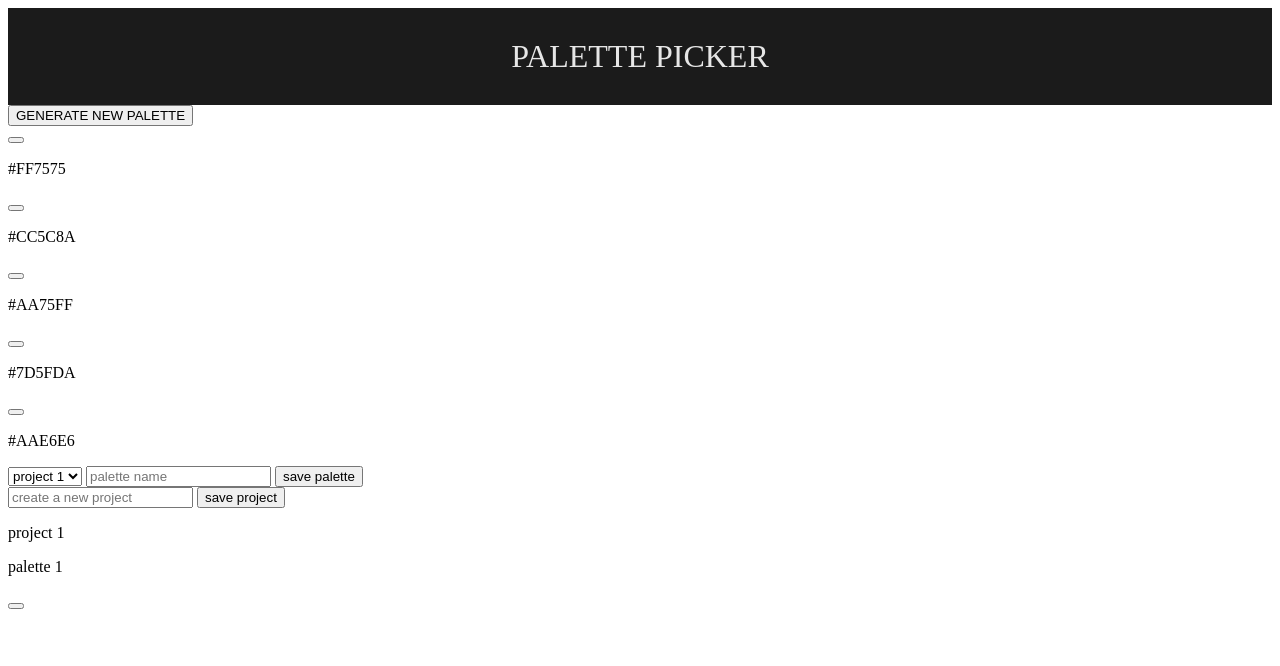
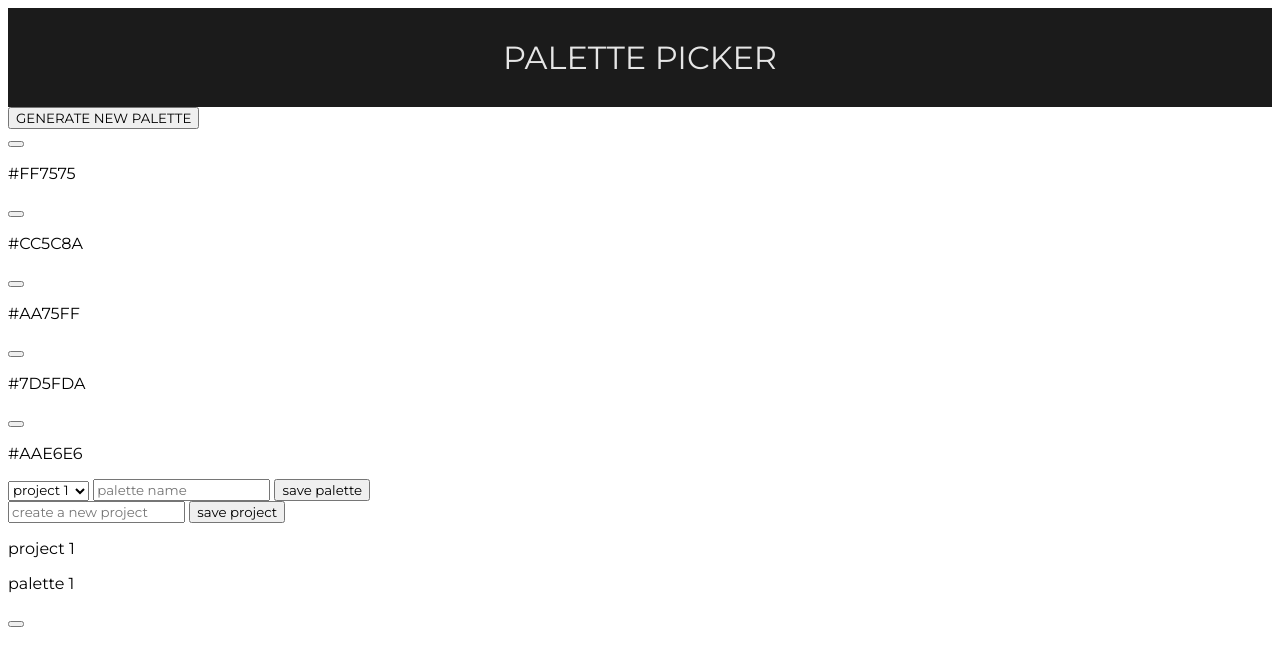
Before and after one commit to JorgeEdPerezGa/palette-picker-pwa, a plain HTML site: page public/index.html in a window 1280 px wide. Drawn offline with Linux system fonts and the light colour scheme.

Commit message:
link font family

```diff
--- a/public/styles.css
+++ b/public/styles.css
@@ -1,3 +1,7 @@
+* {
+  font-family: 'Montserrat', sans-serif;
+}
+
 h1 {
   color: #E6E6E6;
   background: #1B1B1B;
```
